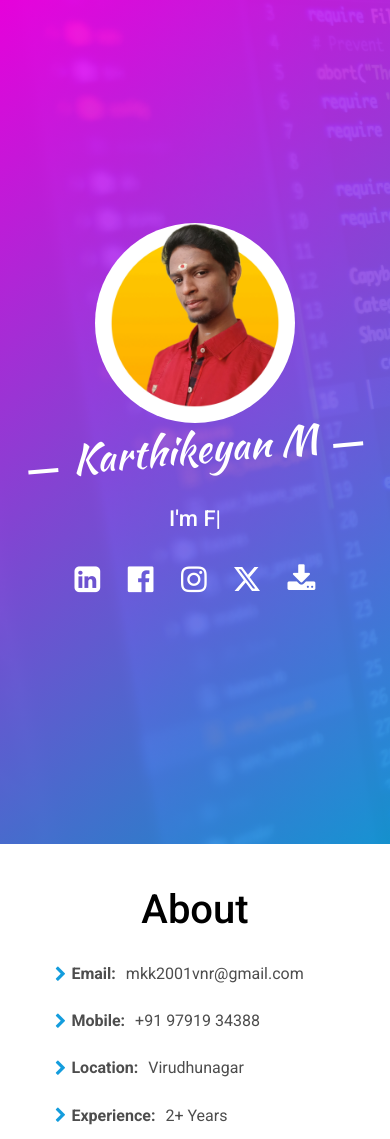
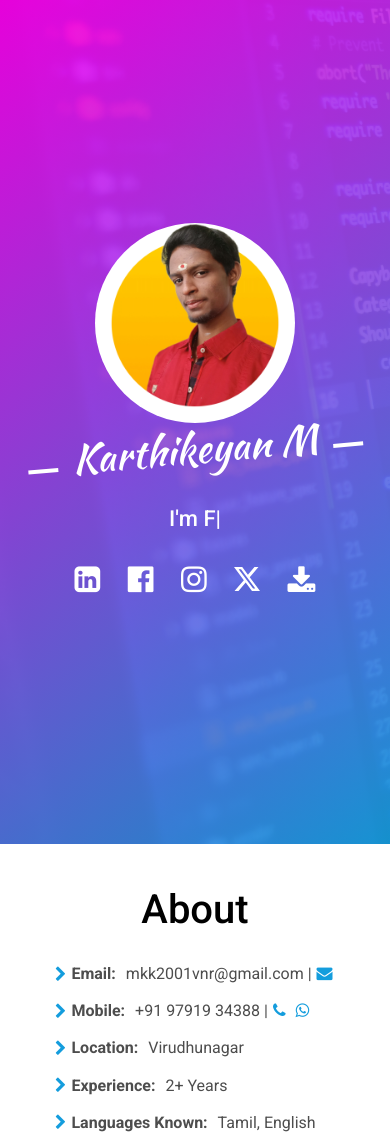
Before and after one commit to mkk-karthi/profile, a plain HTML site: page index.html in a window 390 px wide. Shown: the top 1139 px of the page. Drawn offline with Linux system fonts and the light colour scheme.

Commit message:
add whatsapp icon near mobile number

```diff
--- a/assets/css/style.css
+++ b/assets/css/style.css
@@ -169,6 +169,12 @@ body {
     display: inline-block;
     color: #fff;
     padding: 0 10px;
+    line-height: 1;
+}
+
+.header-cover .social-icons .fa-download {
+    top: 2px;
+    position: relative;
 }
 
 .header-cover .social-icons li img {
@@ -229,7 +235,7 @@ body {
 
 /* about */
 .about ul li {
-    margin-bottom: 20px;
+    margin-bottom: 10px;
     display: flex;
     align-items: center;
 }
@@ -247,6 +253,13 @@ body {
 
 .about p:last-child {
     margin-bottom: 0;
+}
+
+.about #call_email,
+.about #call_mobile,
+.about #whatsapp_mobile {
+    line-height: 1;
+    margin-left: 5px;
 }
 
 .profile-img {
--- a/assets/js/main.js
+++ b/assets/js/main.js
@@ -247,8 +247,8 @@
     var fetchDatas = function () {
         $("#gmap").hide();
         $("#name").text(config.name);
-        $("#email").text(config.email);
-        $("#mobile").text(config.mobile);
+        $("#email").text(config.email + " | ");
+        $("#mobile").text(config.mobile + " | ");
         $("#location").text(config.location);
         $("#languages").text(config.languages);
         $("#experience").text(config.experience);
@@ -256,6 +256,11 @@
         $("#age").text(config.age);
         $("#dob").text(config.dob);
         $("#marital").text(config.marital);
+
+        $("#call_email").attr("href", "mailTo:" + config.email);
+        $("#call_mobile").attr("href", "tel:" + config.mobile);
+        $("#whatsapp_mobile").attr("href", "https://wa.me/" + config.mobile.replaceAll(" ", "").replace("+", ""));
+
         $("#footer_location").text(config.address);
         $("#footer_location").attr("href", config.address_link);
         $("#footer_mobile").text(config.mobile);
--- a/index.html
+++ b/index.html
@@ -13,9 +13,9 @@
         content="portfolio, profile, mkk, mkk hitz, mkk profile, karthikeyan, web Developer, Developer" />
     <meta name="author" content="mkk" />
 
-	<meta http-equiv='cache-control' content='no-cache'>
-	<meta http-equiv='expires' content='0'>
-	<meta http-equiv='pragma' content='no-cache'>
+    <meta http-equiv='cache-control' content='no-cache'>
+    <meta http-equiv='expires' content='0'>
+    <meta http-equiv='pragma' content='no-cache'>
 
     <link rel="icon" type="image/png" href="assets/images/favicon.png">
 
@@ -135,15 +135,22 @@
                 </div> -->
                 <div class="col-lg-6" data-aos="fade-left">
                     <ul>
-                        <li><i class="fa fa-chevron-right"></i> <strong>Email:</strong> <span id="email"></span></li>
-                        <li><i class="fa fa-chevron-right"></i> <strong>Mobile:</strong> <span id="mobile"></span></li>
+                        <li><i class="fa fa-chevron-right"></i>
+                            <strong>Email:</strong> <span id="email"></span>
+                            <a href="#" id="call_email" target="_blank"><i class="fa fa-envelope"></i></a>
+                        </li>
+                        <li><i class="fa fa-chevron-right"></i> <strong>Mobile:</strong> <span id="mobile"></span>
+                            <a href="tel://" id="call_mobile" target="_blank"><i class="fa fa-phone"></i></a>
+                            <a href="#" id="whatsapp_mobile" target="_blank"><i class="fa fa-whatsapp"></i></a>
+                        </li>
                         <li><i class="fa fa-chevron-right"></i> <strong>Location:</strong> <span id="location"></span>
                         </li>
                         <li><i class="fa fa-chevron-right"></i> <strong>Experience:</strong>
                             <span id="experience"></span>
                         </li>
-                        <li><i class="fa fa-chevron-right"></i> <strong>Languages Known:</strong> <span
-                                id="languages"></span></li>
+                        <li><i class="fa fa-chevron-right"></i> <strong>Languages Known:</strong>
+                            <span id="languages"></span>
+                        </li>
                     </ul>
                 </div>
                 <div class="col-lg-6" data-aos="fade-left">
```
